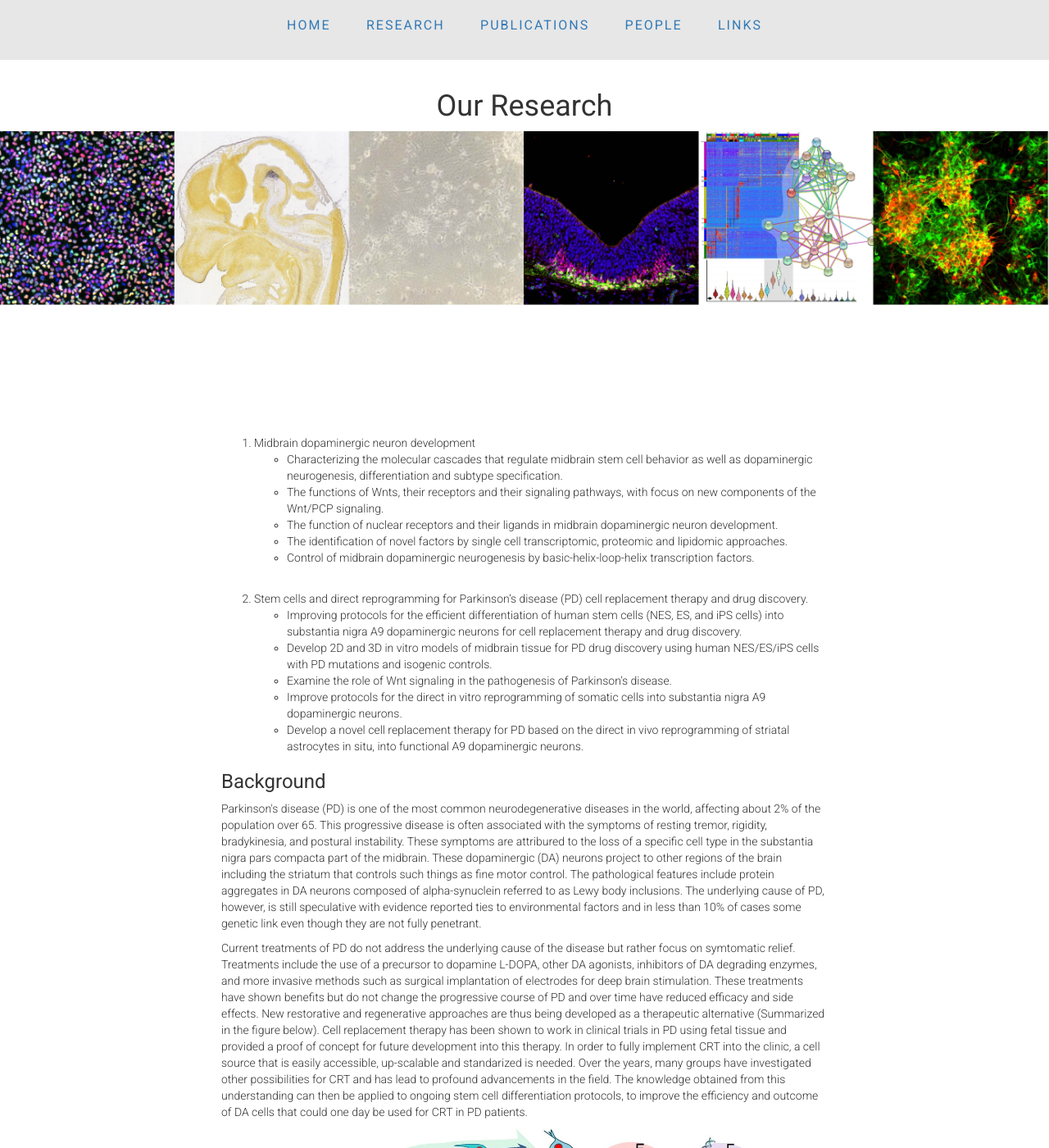
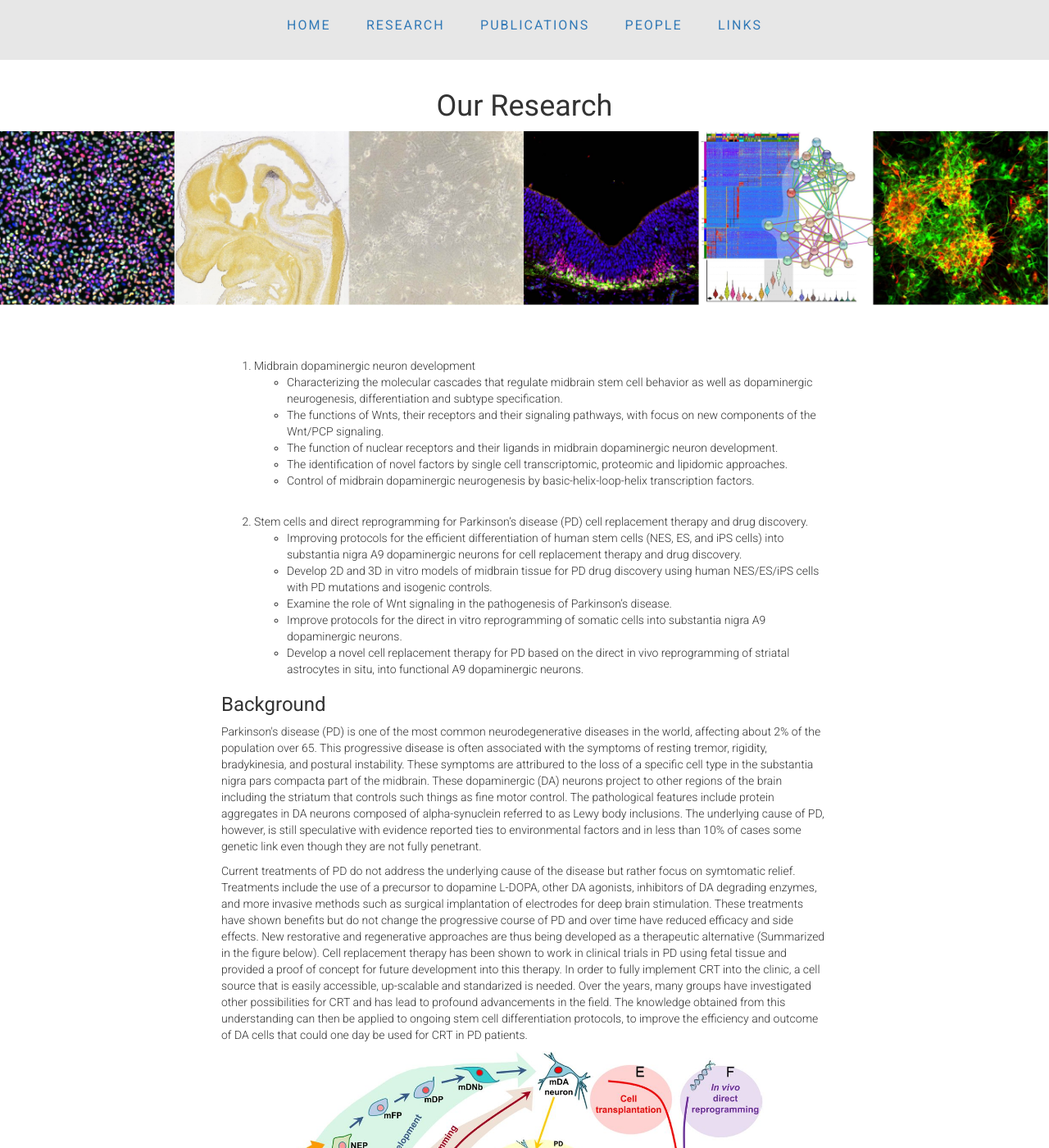
Before and after one commit to ArenasLab/arenaslab.github.io, a Jekyll site: the page research/index.html, which Jekyll copies as it is, in a window 1280 px wide and 1400 px high. Shown: the whole window at 82% size. Built offline with Jekyll 4.4.1, drawn with Linux system fonts in a browser that asks for light colours.

Commit message:
Update main.css

```diff
--- a/css/main.css
+++ b/css/main.css
@@ -56,7 +56,8 @@
 
   background-repeat: no-repeat;
   color: #FFF;
-  height: 350px;
+  padding-top: 20%;
+  /* height: 350px; */
   /* text-shadow: 0.5px 0.5px 0.5px #000000; */
 }
 
```
